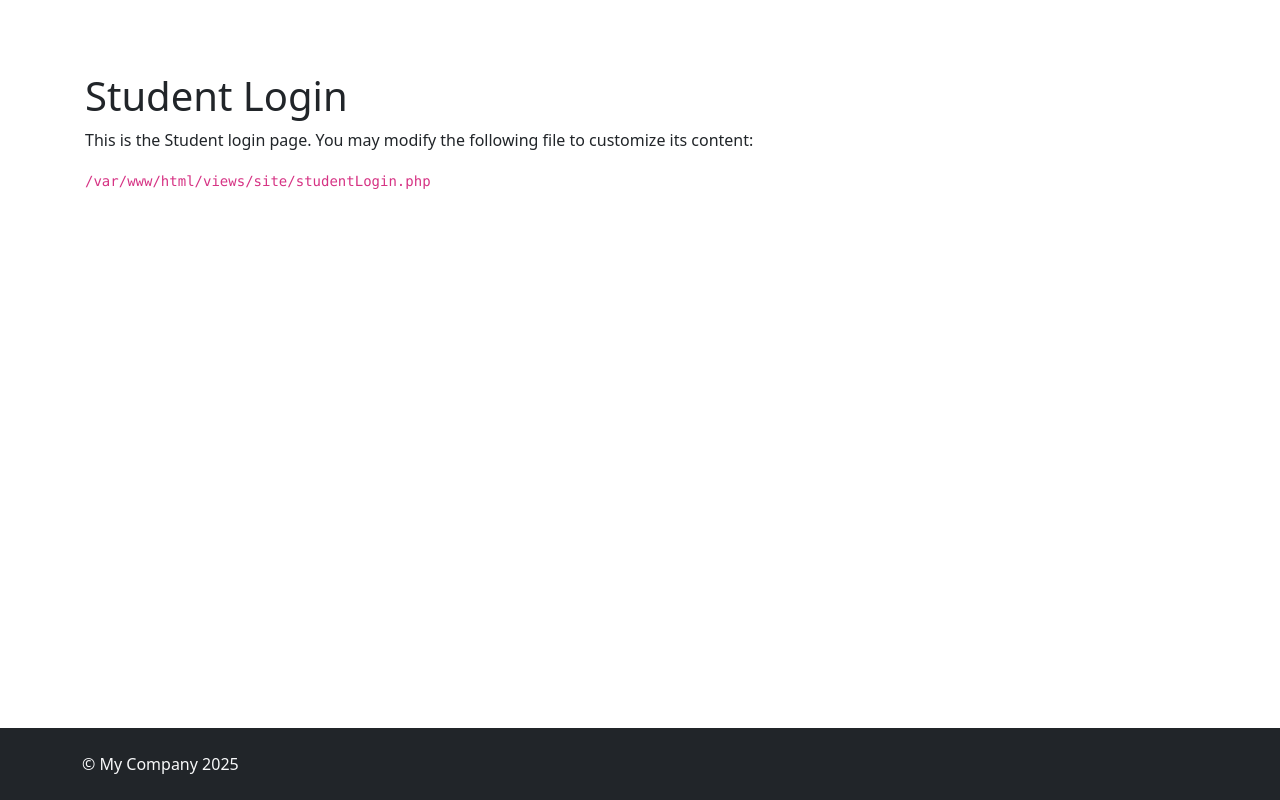
After one commit to mayur-x-verma/SMS, a Yii app: template Student-management-system/views/site/studentLogin.php in a window 1280 px wide. The commit adds this page. Run offline with PHP 8.4 and a stand-in for Yii, Linux system fonts and the light colour scheme; the template is opened without the code that fills it, so the values that code supplies are empty; some libraries are stand-ins or nearby versions.

Commit message:
basic setup 2

```diff
--- a/Student-management-system/config/web.php
+++ b/Student-management-system/config/web.php
@@ -5,6 +5,7 @@ $db = require __DIR__ . '/db.php';
 
 $config = [
     'id' => 'basic',
+    // 'layout' => 'student',
     'basePath' => dirname(__DIR__),
     'bootstrap' => ['log'],
     'aliases' => [
@@ -47,6 +48,8 @@ $config = [
             'enablePrettyUrl' => true,
             'showScriptName' => false,
             'rules' => [
+                // '' => 'site/index', // Redirect root URL to site/index
+                // '<action:\w+>' => 'site/<action>', // Map actions in SiteController
             ],
         ],
 
--- a/Student-management-system/controllers/SiteController.php
+++ b/Student-management-system/controllers/SiteController.php
@@ -9,6 +9,7 @@ use yii\web\Response;
 use yii\filters\VerbFilter;
 use app\models\LoginForm;
 use app\models\ContactForm;
+use app\models\StudentLoginForm;
 
 class SiteController extends Controller
 {
@@ -125,4 +126,9 @@ class SiteController extends Controller
     {
         return $this->render('about');
     }
+
+    public function actionStudentLogin()
+    {
+        return $this->render('studentLogin');
+    }
 }
--- a/Student-management-system/views/layouts/main.php
+++ b/Student-management-system/views/layouts/main.php
@@ -34,16 +34,22 @@ $this->registerLinkTag(['rel' => 'icon', 'type' => 'image/x-icon', 'href' => Yii
     <header id="header">
         <?php
         NavBar::begin([
-            'brandLabel' => 'Student Management System',
+            'brandLabel' => '<i class="bi bi-mortarboard"></i> Student Management System',
             'brandUrl' => Yii::$app->homeUrl,
-            'options' => ['class' => 'navbar-expand-md navbar-dark bg-dark fixed-top']
+            'options' => ['class' => 'navbar-expand-md navbar-dark bg-primary fixed-top']
         ]);
         echo Nav::widget([
-            'options' => ['class' => 'navbar-nav'],
+            'options' => ['class' => 'navbar-nav ms-auto'],
             'items' => [
                 ['label' => 'Home', 'url' => ['/site/index']],
                 ['label' => 'About', 'url' => ['/site/about']],
-                // ['label' => 'Contact', 'url' => ['/site/contact']],
+                [
+                    'label' => 'Services',
+                    'items' => [
+                        ['label' => 'Service 1', 'url' => ['/site/service1']],
+                        ['label' => 'Service 2', 'url' => ['/site/service2']],
+                    ],
+                ],
                 Yii::$app->user->isGuest
                 ? ['label' => 'Admin', 'url' => ['/site/login']]
                 : '<li class="nav-item">'
@@ -61,7 +67,7 @@ $this->registerLinkTag(['rel' => 'icon', 'type' => 'image/x-icon', 'href' => Yii
     </header>
 
     <main id="main" class="flex-shrink-0" role="main">
-        <div class="container">
+        <div class="container mt-5 pt-4">
             <?php if (!empty($this->params['breadcrumbs'])): ?>
                 <?= Breadcrumbs::widget(['links' => $this->params['breadcrumbs']]) ?>
             <?php endif ?>
@@ -70,11 +76,17 @@ $this->registerLinkTag(['rel' => 'icon', 'type' => 'image/x-icon', 'href' => Yii
         </div>
     </main>
 
-    <footer id="footer" class="mt-auto py-3 bg-light">
+    <footer id="footer" class="mt-auto py-4 bg-dark text-light">
         <div class="container">
-            <div class="row text-muted">
-                <div class="col-md-6 text-center text-md-start">&copy; My Company <?= date('Y') ?></div>
-                <!-- <div class="col-md-6 text-center text-md-end"><?= Yii::powered() ?></div> -->
+            <div class="row">
+                <div class="col-md-6 text-center text-md-start">
+                    &copy; My Company <?= date('Y') ?>
+                </div>
+                <div class="col-md-6 text-center text-md-end">
+                    <a href="#" class="text-light me-2"><i class="bi bi-facebook"></i></a>
+                    <a href="#" class="text-light me-2"><i class="bi bi-twitter"></i></a>
+                    <a href="#" class="text-light"><i class="bi bi-linkedin"></i></a>
+                </div>
             </div>
         </div>
     </footer>
--- a/Student-management-system/views/site/index.php
+++ b/Student-management-system/views/site/index.php
@@ -9,10 +9,11 @@ $this->title = 'SMS';
     <div class="jumbotron text-center bg-transparent mt-5 mb-5">
         <h1 class="display-4">Welcome!</h1>
 
-        <p class="lead">Welcome to Student management system, Please login with your credentials</p>
+        <p class="lead">Welcome to the Student Management System. Please log in with your credentials.</p>
 
         <!-- <p><a class="btn btn-lg btn-success" href="https://www.yiiframework.com">Get started with Yii</a></p> -->
-        <a class="btn btn-lg btn-success" href="/student/login">student login</a>
+        <a class="btn btn-lg btn-success" href="<?= \yii\helpers\Url::to(['/student/student-login']) ?>">student
+            login</a>
     </div>
 
     <div class="body-content">
--- /dev/null
+++ b/Student-management-system/views/site/studentLogin.php
@@ -0,0 +1,18 @@
+<?php
+
+/** @var yii\web\View $this */
+
+use yii\helpers\Html;
+
+$this->title = 'Student Login';
+$this->params['breadcrumbs'][] = $this->title;
+?>
+<div class="site-about">
+    <h1><?= Html::encode($this->title) ?></h1>
+
+    <p>
+        This is the Student login page. You may modify the following file to customize its content:
+    </p>
+
+    <code><?= __FILE__ ?></code>
+</div>
```
Also changed, not shown: Student-management-system/controllers/StudentController.php (added, +59 -0 lines), Student-management-system/models/StudentLoginForm.php (added, +78 -0 lines), Student-management-system/models/User.php (+15 -0 lines).
